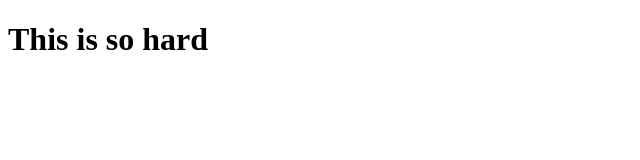
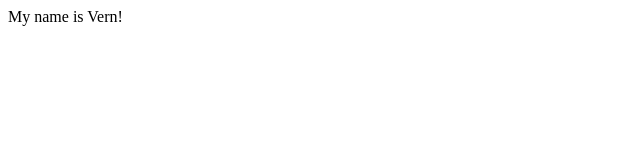
Before and after one commit to VJbreeze/First-Project, a plain HTML site: page index.html in a window 1280 px wide. Shown: the whole page, without its empty margins (0-640 px from the left). Drawn offline with Linux system fonts and the light colour scheme.

Commit message:
Intial commit

```diff
--- a/index.html
+++ b/index.html
@@ -7,6 +7,6 @@
     <title>Document</title>
 </head>
 <body>
-    <h1>This is so hard</h1>
+    <h>My name is Vern!</h>
 </body>
 </html>
```
